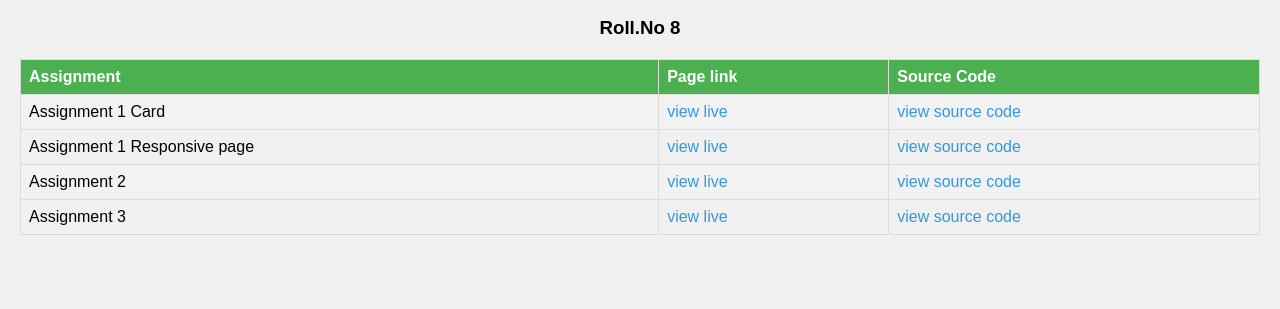
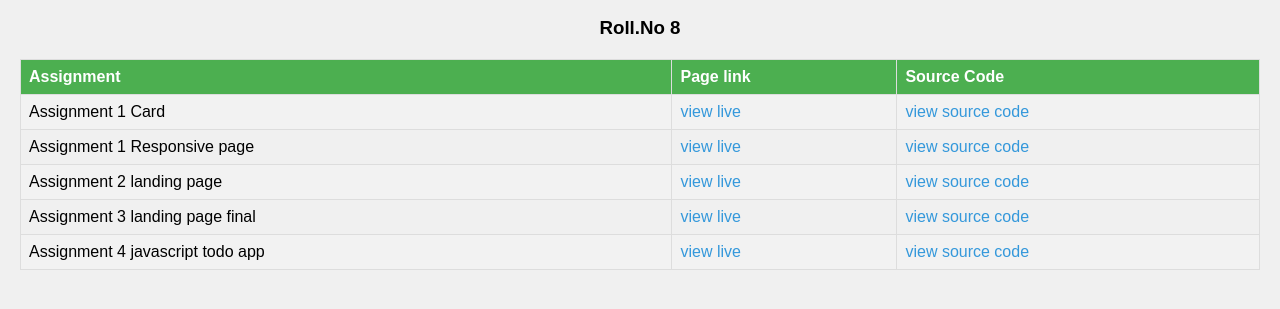
Before and after one commit to Satish9047/Satish-Assignments, a plain HTML site: page index.html in a window 1280 px wide. Shown: the part 111-420 px from the top of the page. Drawn offline with Linux system fonts and the light colour scheme.

Commit message:
javascript assignment 4 added

```diff
--- a/index.html
+++ b/index.html
@@ -31,14 +31,19 @@
                 <td><a href="https://github.com/Satish9047/assignment-1-responsive-page">view source code</a></td>
             </tr>
             <tr>
-                <td>Assignment 2</td>
+                <td>Assignment 2 landing page</td>
                 <td><a href="https://satish9047.github.io/lf-assignment-2/">view live</a></td>
                 <td><a href="https://github.com/Satish9047/lf-assignment-2">view source code</a></td>
             </tr>
             <tr>
-                <td>Assignment 3</td>
+                <td>Assignment 3 landing page final</td>
                 <td><a href="https://satish9047.github.io/lf-assignment-3/">view live</a></td>
                 <td><a href="https://github.com/Satish9047/lf-assignment-3">view source code</a></td>
+            </tr>
+            <tr>
+                <td>Assignment 4 javascript todo app</td>
+                <td><a href="https://satish9047.github.io/lf-assignment-4-js/">view live</a></td>
+                <td><a href="https://github.com/Satish9047/lf-assignment-4-js">view source code</a></td>
             </tr>
 
         </table>
```
